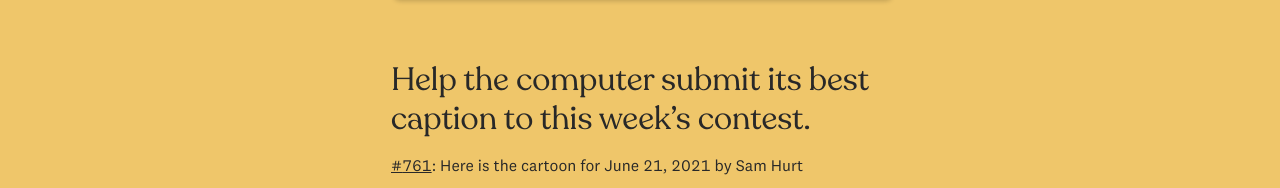
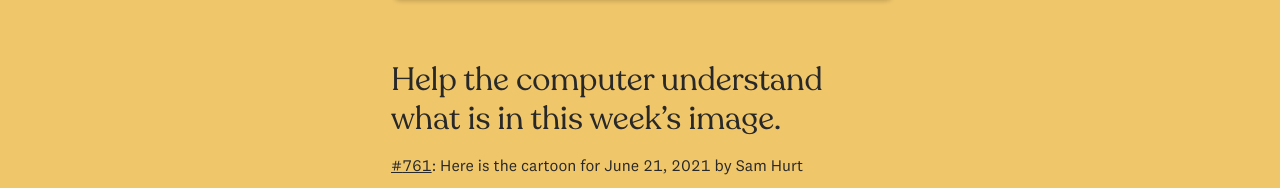
Before and after one commit to the-pudding/new-yorker, a SvelteKit app: page / in a window 1280 px wide. Shown: the part 756-944 px from the top of the page. Built offline with nearby package versions, Linux system fonts and the light colour scheme; no server answers.

Commit message:
title opions

```diff
--- a/src/components/Contest.svelte
+++ b/src/components/Contest.svelte
@@ -31,7 +31,11 @@
     </div>
 
     <div class="prompt">
-      <h2>Help the computer submit its best caption to this week’s contest.</h2>
+      {#if widgetName === "IsThisFunny"}
+        <h2>Help the computer submit its best caption to this week’s contest.</h2>
+      {:else}
+        <h2>Help the computer understand what is in this week’s image.</h2>
+      {/if}
       <figure>
         <figcaption class="sm">
           <a href="https://www.newyorker.com/cartoons/contest">#{slug}</a>: Here is the cartoon for
```
